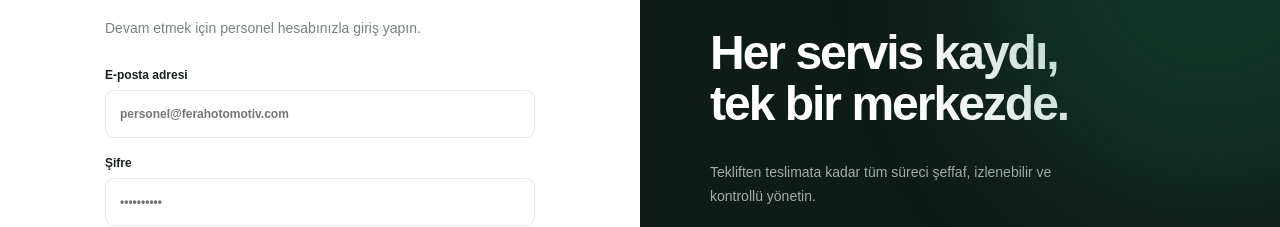
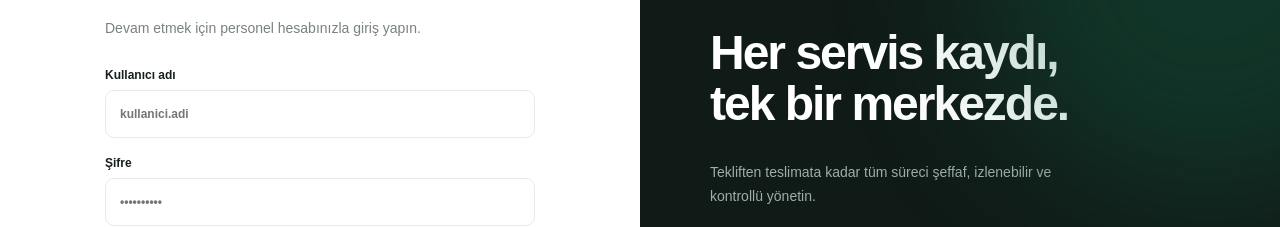
Before and after one commit to otoferah/carservice, a Next.js app: page /login in a window 1280 px wide. Shown: the part 299-526 px from the top of the page. Built offline with nearby package versions, Linux system fonts and the light colour scheme.

Commit message:
Use assigned staff usernames for sign in instead of email

```diff
--- a/src/app/login/page.tsx
+++ b/src/app/login/page.tsx
@@ -4,11 +4,11 @@ import {useRouter} from "next/navigation";
 import {Wrench,ShieldCheck} from "lucide-react";
 import {createClient} from "@/lib/supabase/client";
 export default function LoginPage(){
- const router=useRouter();const [email,setEmail]=useState("");const [password,setPassword]=useState("");
+ const router=useRouter();const [username,setUsername]=useState("");const [password,setPassword]=useState("");
  const [busy,setBusy]=useState(false);const [error,setError]=useState("");
  async function submit(event:FormEvent<HTMLFormElement>){
   event.preventDefault();setBusy(true);setError("");
-  try{const supabase=createClient();const {error:authError}=await supabase.auth.signInWithPassword({email,password});
+  try{const supabase=createClient();const loginId=username.trim().toLowerCase();const email=loginId.includes("@")?loginId:loginId+"@staff.ferahotomotiv.com";const {error:authError}=await supabase.auth.signInWithPassword({email,password});
    if(authError)throw authError;router.replace("/dashboard");router.refresh();
   }catch(err){setError(err instanceof Error?err.message:"Giriş yapılamadı.");}
   finally{setBusy(false);}
@@ -18,7 +18,7 @@ export default function LoginPage(){
    <p className="eyebrow">FERAH OTOMOTİV</p><h1>Servis yönetim<br/><span>merkezi.</span></h1>
    <p className="muted">Devam etmek için personel hesabınızla giriş yapın.</p>
    <form onSubmit={submit} className="login-form">
-    <label>E-posta adresi<input type="email" autoComplete="username" required value={email} onChange={e=>setEmail(e.target.value)} placeholder="personel@ferahotomotiv.com"/></label>
+    <label>Kullanıcı adı<input type="text" autoComplete="username" required value={username} onChange={e=>setUsername(e.target.value)} placeholder="kullanici.adi" autoCapitalize="none"/></label>
     <label>Şifre<input type="password" autoComplete="current-password" required value={password} onChange={e=>setPassword(e.target.value)} placeholder="••••••••••"/></label>
     {error&&<p className="form-error">{error}</p>}
     <button className="primary-button" type="submit" disabled={busy}>{busy?"Giriş yapılıyor...":"Güvenli giriş yap"}</button>
```
